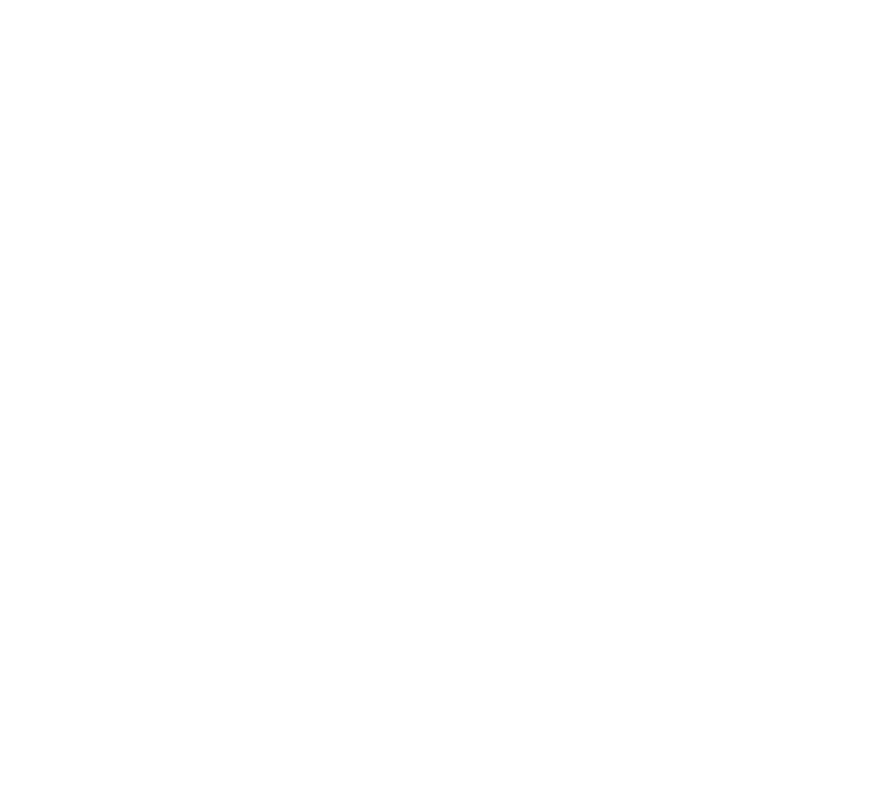
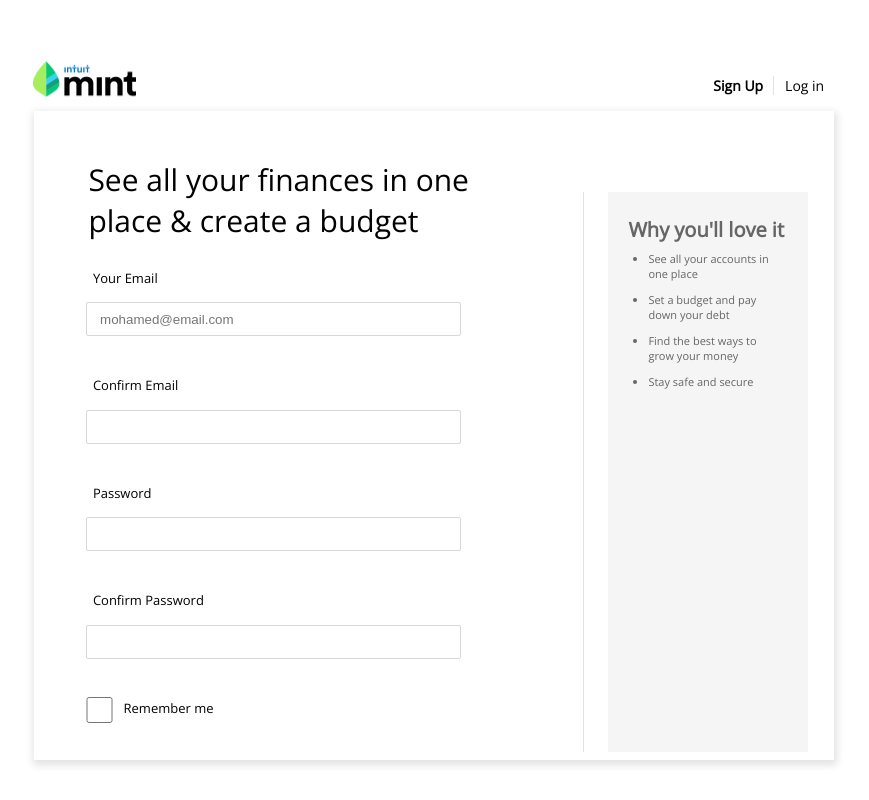
Before and after one commit to ismailarafa/mint.com-page, a plain HTML site: page index.html in a window 1280 px wide. Shown: the whole page, without its empty margins (206-1075 px from the left). Drawn offline with nearby package versions, Linux system fonts and the light colour scheme.

Commit message:
Build body

```diff
--- a/index.html
+++ b/index.html
@@ -1,4 +1,51 @@
 <!DOCTYPE html>
 <html lang="en">
 <head>
-  <link href="style.css" rel="stylesheet" href=""
+  <link href="style.css" rel="stylesheet">
+  <meta charset="utf-8">
+  <title>Mint > Start Here</title>
+</head>
+<body>
+  <div id="top">
+  <img src="images/mint.png">
+  <ul>
+    <li><strong>Sign Up</strong></li>
+    <li>Log in</li>
+  </ul>
+  </div>
+  <div id="main">
+    <article>
+      <form method=post>
+        <fieldset>
+          <legend>See all your finances in one place & create a budget</legend>
+        </fieldset>
+        <ul>
+        <li><label class="labels">Your Email</li>
+        <li><input type="email" name="email-address" placeholder="mohamed@email.com">
+        </label>
+        <li><label class="labels">Confirm Email</li>
+        <li><input type="email" name="confirm-email"></li>
+        </label>
+        <li><label class="labels">Password</li>
+        <li><input type="password" name="password"></li>
+      </label>
+        <li><label class="labels">Confirm Password</li>
+        <li><input type="password" name="confirm-pwd"></li>
+        <li><label class="labels" for="remember-me"><input type="checkbox" name="remember-me">Remember me</label></li>
+      </ul>
+      </form>
+      <aside>
+        <div id="side">
+          <h3>Why you'll love it</h3>
+          <ul>
+            <li>See all your accounts in one place</li>
+            <li>Set a budget and pay down your debt</li>
+            <li>Find the best ways to grow your money</li>
+            <li>Stay <span>safe and secure</span></li>
+          </ul>
+        </div>
+      </aside>
+    </article>
+  </div>
+</body>
+</html>
--- a/style.css
+++ b/style.css
@@ -0,0 +1,155 @@
+@import url('https://fonts.googleapis.com/css?family=Open+Sans');
+
+body {
+  font-family: 'Open Sans', sans-serif;
+  background-color: #fff;
+  margin: 0;
+  padding: 0;
+}
+
+#main {
+  background-color: white;
+  padding: 0.6em;
+  margin-top: 0.2em;
+  margin-right: 15em;
+  margin-left: 15em;
+  height: 40em;
+  box-shadow: 1px 3px 8px 2px #e2e2e2;
+  display: block;
+  border: 0;
+  padding-top: 0;
+}
+
+form {
+  float: left;
+  padding-right: 13em;
+  padding-left: 1.8em;
+}
+
+form ul {
+  float: left;
+  list-style: none;
+}
+
+.labels {
+  float: left;
+  margin-bottom: 1.2em;
+  position: relative;
+  right: 1.5em;
+  font-size: 13px;
+}
+
+input {
+  padding-right: 1em;
+  margin-bottom: 3em;
+  height: 30px;
+  border: 1px solid #d8d8d8;
+  border-radius: 2px;
+  padding-left: 1em;
+  position: relative;
+  right: 2em;
+  width: 26em;
+}
+
+input[type="checkbox"] {
+  float: left;
+  border-radius: 2px;
+  width: 2em;
+  height: 2em;
+  position: relative;
+  right: 0.8em;
+  top: -0.4em;
+  margin-right: 0;
+}
+
+fieldset {
+  border: 0;
+  padding-bottom: 0.4em;
+}
+
+legend {
+  padding-top: 1.6em;
+  font-size: 30px;
+  text-align: left;
+  padding-right: 2em;
+}
+
+#top {
+  margin-top: 3.6em;
+}
+
+aside {
+  padding-right: 1em;
+  border-left: 1.2px solid #e2e2e2;
+  display: inline;
+  width: 14em;
+  float: right;
+  margin-top: -38em;
+  height: 35em;
+  float: right;
+}
+
+#side {
+  background-color: #f5f5f5;
+  float: right;
+  height: 35em;
+  width: 10.5em;
+  padding-right: 1em;
+  padding-left: 1em;
+  display: inline-block;
+  color: #666;
+}
+
+h3 {
+  font-size: 20px;
+  padding-top: 0.2em;
+  padding-left: 0.2em;
+  margin-bottom: 0;
+}
+
+#side li {
+  font-size: 11px;
+  float: left;
+  text-align: left;
+  margin-bottom: 1em;
+}
+
+#side ul {
+  display: inline-block;
+  padding: 0;
+  padding-left: 1em;
+  margin: 0.5em;
+}
+
+#top img {
+  width: 7em;
+  height: 2.8em;
+  padding-left: 14.7em;
+}
+
+#top ul {
+  margin: 0;
+  padding: 0;
+  float: right;
+  padding-right: 15em;
+  position: relative;
+  top: 1em;
+}
+
+#top li {
+  list-style: none;
+  display: inline;
+  margin: 0;
+  padding: 0;
+  padding-right: 0.7em;
+  font-size: 14px;
+}
+
+#top li:first-child {
+  font-weight: bolder;
+  border-right: 1px solid #e4e4e4;
+}
+
+#top li:last-child {
+  padding-left: 0.5em;
+}
```
Also changed, not shown: images/mint.png (added).
